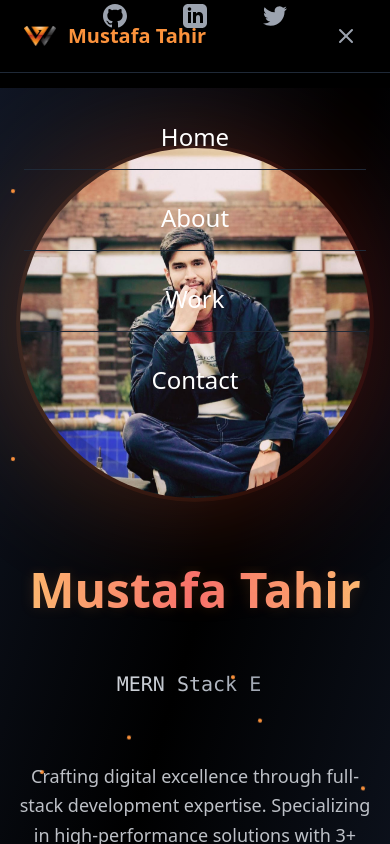
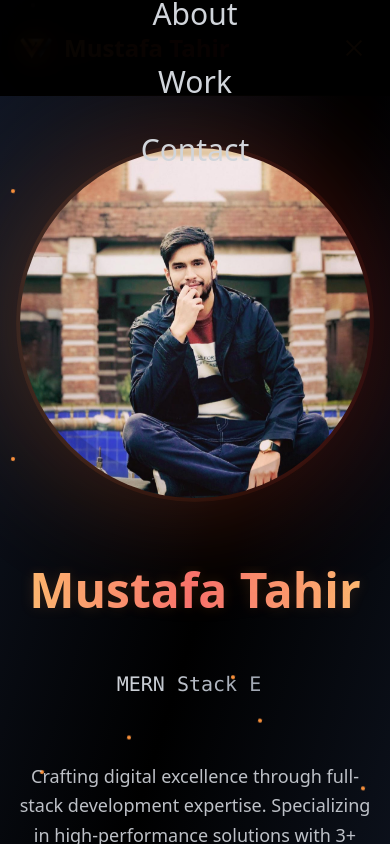
Before and after one commit to Mustafatahir98/Portfolio, a React (Create React App) app: page / in a window 390 px wide. Both pictures are taken after a click on the button 354 px from the left and 44 px from the top of the page. Shown: the top 844 px of the page. Built offline with nearby package versions, Linux system fonts and the light colour scheme.

Commit message:
Update Navbar.jsx

```diff
--- a/src/components/Navbar.jsx
+++ b/src/components/Navbar.jsx
@@ -1,4 +1,5 @@
 import React, { useState, useEffect } from 'react';
+import { AiOutlineClose, AiOutlineMenu } from 'react-icons/ai';
 import logo from '../assets/favicon.png';
 
 const Navbar = () => {
@@ -24,28 +25,10 @@ const Navbar = () => {
     return () => window.removeEventListener('scroll', handleScroll);
   }, []);
 
-  // Handle body scroll when mobile menu is open
-  useEffect(() => {
-    if (nav) {
-      document.body.style.overflow = 'hidden';
-      document.body.style.position = 'fixed';
-      document.body.style.width = '100%';
-    } else {
-      document.body.style.overflow = '';
-      document.body.style.position = '';
-      document.body.style.width = '';
-    }
-    return () => {
-      document.body.style.overflow = '';
-      document.body.style.position = '';
-      document.body.style.width = '';
-    };
-  }, [nav]);
-
   return (
     <nav
       className={`fixed w-full top-0 z-50 transition-all duration-500 ${
-        scroll ? 'backdrop-blur-xl bg-black/80 py-2' : 'backdrop-blur-lg bg-black/40 py-3'
+        scroll ? 'backdrop-blur-xl bg-black/80 py-3' : 'backdrop-blur-lg bg-black/40 py-4'
       }`}
     >
       <div className="max-w-7xl mx-auto px-4 sm:px-6 lg:px-8">
@@ -56,7 +39,7 @@ const Navbar = () => {
             onClick={(e) => scrollToSection(e, 'home')}
             className="flex items-center space-x-2 group"
           >
-            <div className="relative w-8 h-8 sm:w-10 sm:h-10 transition-transform duration-500 group-hover:rotate-[30deg]">
+            <div className="relative w-10 h-10 transition-transform duration-500 group-hover:rotate-[30deg]">
               <div className="absolute inset-0 bg-gradient-to-r from-orange-400 to-red-600 rounded-full blur opacity-30 animate-pulse"></div>
               <img
                 src={logo}
@@ -64,7 +47,7 @@ const Navbar = () => {
                 className="relative z-10 w-full h-full object-contain p-1"
               />
             </div>
-            <span className="text-xl sm:text-2xl font-bold bg-gradient-to-r from-orange-400 to-red-600 bg-clip-text text-transparent">
+            <span className="text-2xl font-bold bg-gradient-to-r from-orange-400 to-red-600 bg-clip-text text-transparent">
               Mustafa Tahir
             </span>
           </a>
@@ -100,100 +83,54 @@ const Navbar = () => {
           {/* Mobile Menu Button */}
           <button
             onClick={handleNav}
-            className="md:hidden flex items-center justify-center p-2 rounded-lg hover:bg-white/10 transition-colors"
-            aria-label="Toggle menu"
+            className="md:hidden p-2 rounded-lg hover:bg-white/10 transition-colors"
           >
-            <div className="w-6 h-6 relative">
-              <span className={`absolute h-0.5 w-full bg-gray-300 transform transition-all duration-300 ${nav ? 'rotate-45 translate-y-0' : '-translate-y-2'}`}></span>
-              <span className={`absolute h-0.5 bg-gray-300 transform transition-all duration-300 ${nav ? 'opacity-0 w-0' : 'opacity-100 w-full'}`}></span>
-              <span className={`absolute h-0.5 w-full bg-gray-300 transform transition-all duration-300 ${nav ? '-rotate-45 translate-y-0' : 'translate-y-2'}`}></span>
-            </div>
+            {nav ? (
+              <AiOutlineClose className="w-6 h-6 text-orange-400" />
+            ) : (
+              <AiOutlineMenu className="w-6 h-6 text-gray-300" />
+            )}
           </button>
         </div>
       </div>
 
-      {/* Mobile Menu - Completely Redesigned */}
-      {nav && (
-        <div className="fixed inset-0 bg-black z-50">
-          {/* Header */}
-          <div className="flex justify-between items-center px-6 py-4 border-b border-gray-800">
-            <div className="flex items-center space-x-3">
-              <div className="w-8 h-8">
-                <img src={logo} alt="Logo" className="w-full h-full object-contain" />
-              </div>
-              <span className="text-xl font-bold text-orange-400">
-                Mustafa Tahir
-              </span>
-            </div>
-
-            <button
-              onClick={handleNav}
-              className="p-2 text-gray-400 hover:text-white"
-              aria-label="Close menu"
+      {/* Mobile Menu */}
+      <div
+        className={`fixed inset-0 z-40 bg-black/95 backdrop-blur-2xl transition-transform duration-500 ease-in-out ${
+          nav ? 'translate-x-0' : 'translate-x-full'
+        }`}
       >
-              <svg width="24" height="24" viewBox="0 0 24 24" fill="none" xmlns="http://www.w3.org/2000/svg">
-                <path d="M18 6L6 18" stroke="currentColor" strokeWidth="2" strokeLinecap="round" strokeLinejoin="round"/>
-                <path d="M6 6L18 18" stroke="currentColor" strokeWidth="2" strokeLinecap="round" strokeLinejoin="round"/>
-              </svg>
-            </button>
-          </div>
-
-          {/* Menu Items - Stack vertically with proper spacing */}
-          <div className="px-6 py-8">
-            <div className="flex flex-col space-y-4">
+        <div className="flex flex-col items-center justify-center h-full space-y-8">
           <a
             href="#home"
             onClick={(e) => scrollToSection(e, 'home')}
-                className="block py-4 text-center text-2xl font-medium text-white border-b border-gray-800"
+            className="text-3xl font-medium text-gray-300 hover:text-orange-400 transition-colors"
           >
             Home
           </a>
           <a
             href="#about"
             onClick={(e) => scrollToSection(e, 'about')}
-                className="block py-4 text-center text-2xl font-medium text-white border-b border-gray-800"
+            className="text-3xl font-medium text-gray-300 hover:text-orange-400 transition-colors"
           >
             About
           </a>
           <a
             href="#work"
             onClick={(e) => scrollToSection(e, 'work')}
-                className="block py-4 text-center text-2xl font-medium text-white border-b border-gray-800"
+            className="text-3xl font-medium text-gray-300 hover:text-orange-400 transition-colors"
           >
             Work
           </a>
           <a
             href="#contact"
             onClick={(e) => scrollToSection(e, 'contact')}
-                className="block py-4 text-center text-2xl font-medium text-white"
+            className="text-3xl font-medium text-gray-300 hover:text-orange-400 transition-colors"
           >
             Contact
           </a>
         </div>
       </div>
-
-          {/* Social Icons - Fixed at bottom */}
-          <div className="absolute bottom-12 left-0 w-full">
-            <div className="flex justify-center space-x-8">
-              <a href="#" className="p-3 rounded-full text-gray-400 hover:text-white">
-                <svg width="24" height="24" fill="currentColor" viewBox="0 0 24 24">
-                  <path d="M12 0c-6.626 0-12 5.373-12 12 0 5.302 3.438 9.8 8.207 11.387.599.111.793-.261.793-.577v-2.234c-3.338.726-4.033-1.416-4.033-1.416-.546-1.387-1.333-1.756-1.333-1.756-1.089-.745.083-.729.083-.729 1.205.084 1.839 1.237 1.839 1.237 1.07 1.834 2.807 1.304 3.492.997.107-.775.418-1.305.762-1.604-2.665-.305-5.467-1.334-5.467-5.931 0-1.311.469-2.381 1.236-3.221-.124-.303-.535-1.524.117-3.176 0 0 1.008-.322 3.301 1.23.957-.266 1.983-.399 3.003-.404 1.02.005 2.047.138 3.006.404 2.291-1.552 3.297-1.23 3.297-1.23.653 1.653.242 2.874.118 3.176.77.84 1.235 1.911 1.235 3.221 0 4.609-2.807 5.624-5.479 5.921.43.372.823 1.102.823 2.222v3.293c0 .319.192.694.801.576 4.765-1.589 8.199-6.086 8.199-11.386 0-6.627-5.373-12-12-12z"/>
-                </svg>
-              </a>
-              <a href="#" className="p-3 rounded-full text-gray-400 hover:text-white">
-                <svg width="24" height="24" fill="currentColor" viewBox="0 0 24 24">
-                  <path d="M19 0h-14c-2.761 0-5 2.239-5 5v14c0 2.761 2.239 5 5 5h14c2.762 0 5-2.239 5-5v-14c0-2.761-2.238-5-5-5zm-11 19h-3v-11h3v11zm-1.5-12.268c-.966 0-1.75-.79-1.75-1.764s.784-1.764 1.75-1.764 1.75.79 1.75 1.764-.783 1.764-1.75 1.764zm13.5 12.268h-3v-5.604c0-3.368-4-3.113-4 0v5.604h-3v-11h3v1.765c1.396-2.586 7-2.777 7 2.476v6.759z"/>
-                </svg>
-              </a>
-              <a href="#" className="p-3 rounded-full text-gray-400 hover:text-white">
-                <svg width="24" height="24" fill="currentColor" viewBox="0 0 24 24">
-                  <path d="M23.953 4.57a10 10 0 01-2.825.775 4.958 4.958 0 002.163-2.723c-.951.555-2.005.959-3.127 1.184a4.92 4.92 0 00-8.384 4.482C7.69 8.095 4.067 6.13 1.64 3.162a4.822 4.822 0 00-.666 2.475c0 1.71.87 3.213 2.188 4.096a4.904 4.904 0 01-2.228-.616v.06a4.923 4.923 0 003.946 4.827 4.996 4.996 0 01-2.212.085 4.936 4.936 0 004.604 3.417 9.867 9.867 0 01-6.102 2.105c-.39 0-.779-.023-1.17-.067a13.995 13.995 0 007.557 2.209c9.053 0 13.998-7.496 13.998-13.985 0-.21 0-.42-.015-.63A9.935 9.935 0 0024 4.59z"/>
-                </svg>
-              </a>
-            </div>
-          </div>
-        </div>
-      )}
 
       {/* Animated Border */}
       <div className="absolute bottom-0 left-0 w-full h-px bg-gradient-to-r from-transparent via-orange-400/50 to-transparent" />
```
Lines whose indentation alone changed are shown as unchanged.
